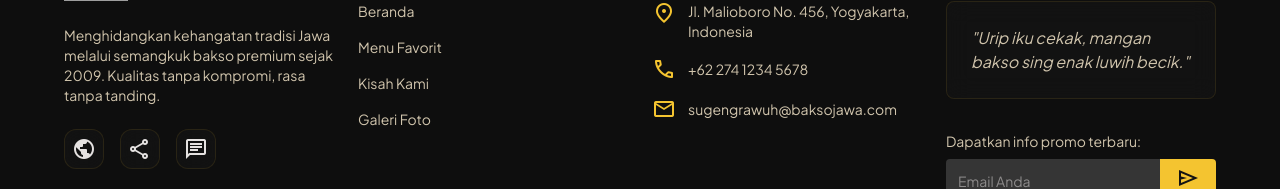
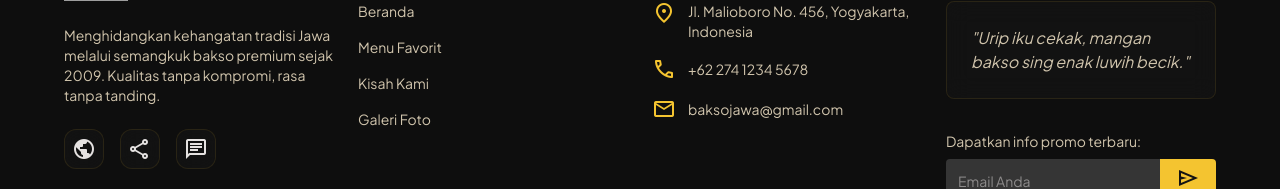
Before and after one commit to fakih22/bakso-jawa, a Next.js app: page / in a window 1280 px wide. Shown: the part 7558-7747 px from the top of the page. Built offline with nearby package versions, Linux system fonts and the light colour scheme; grey boxes are pictures that could not be loaded.

Commit message:
edit footer

```diff
--- a/src/components/Footer.tsx
+++ b/src/components/Footer.tsx
@@ -50,7 +50,7 @@ export default function Footer() {
             </li>
             <li className="flex items-center gap-3">
               <span className="material-symbols-outlined text-brand-gold">mail</span>
-              sugengrawuh@baksojawa.com
+              baksojawa@gmail.com
             </li>
           </ul>
         </div>
```
